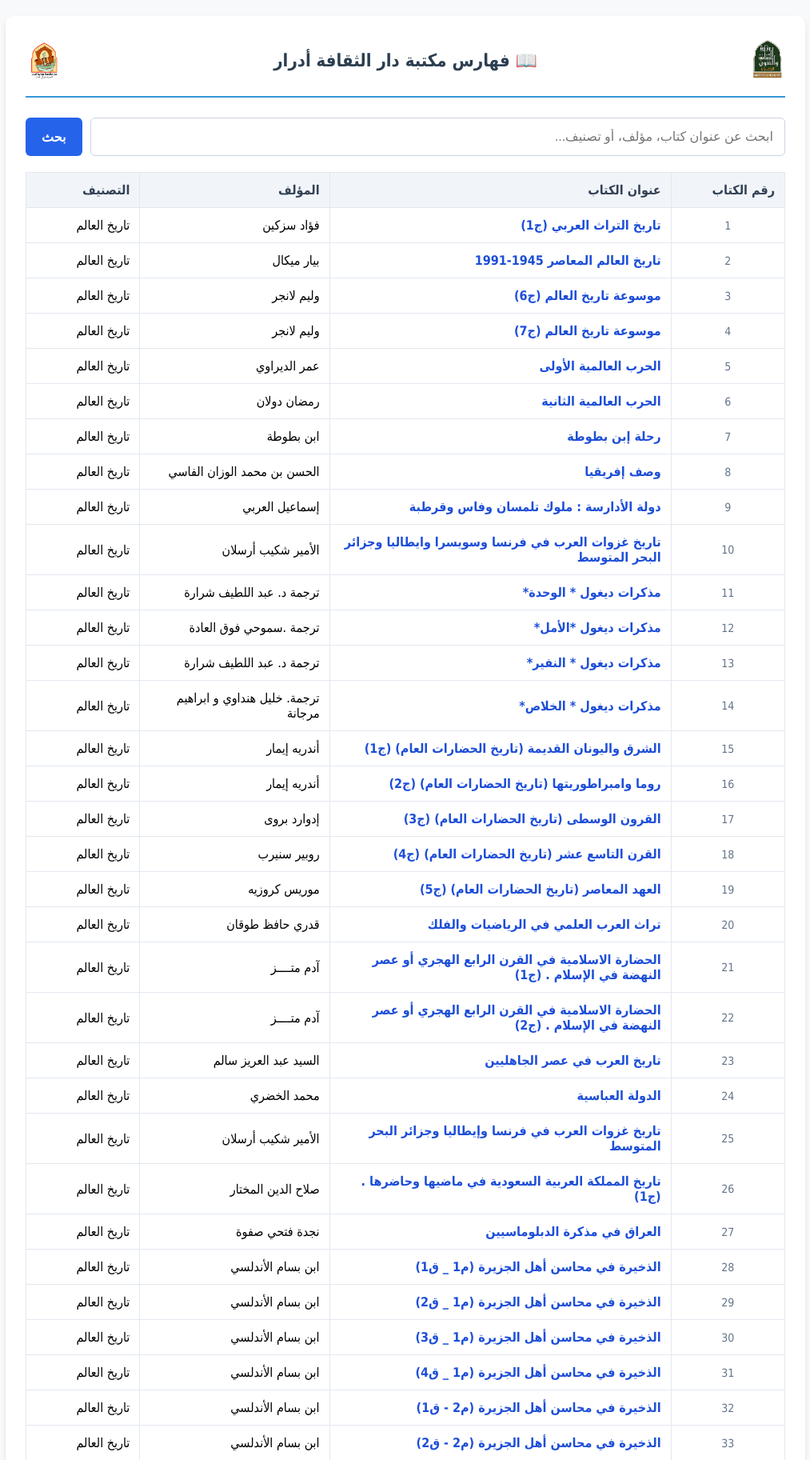
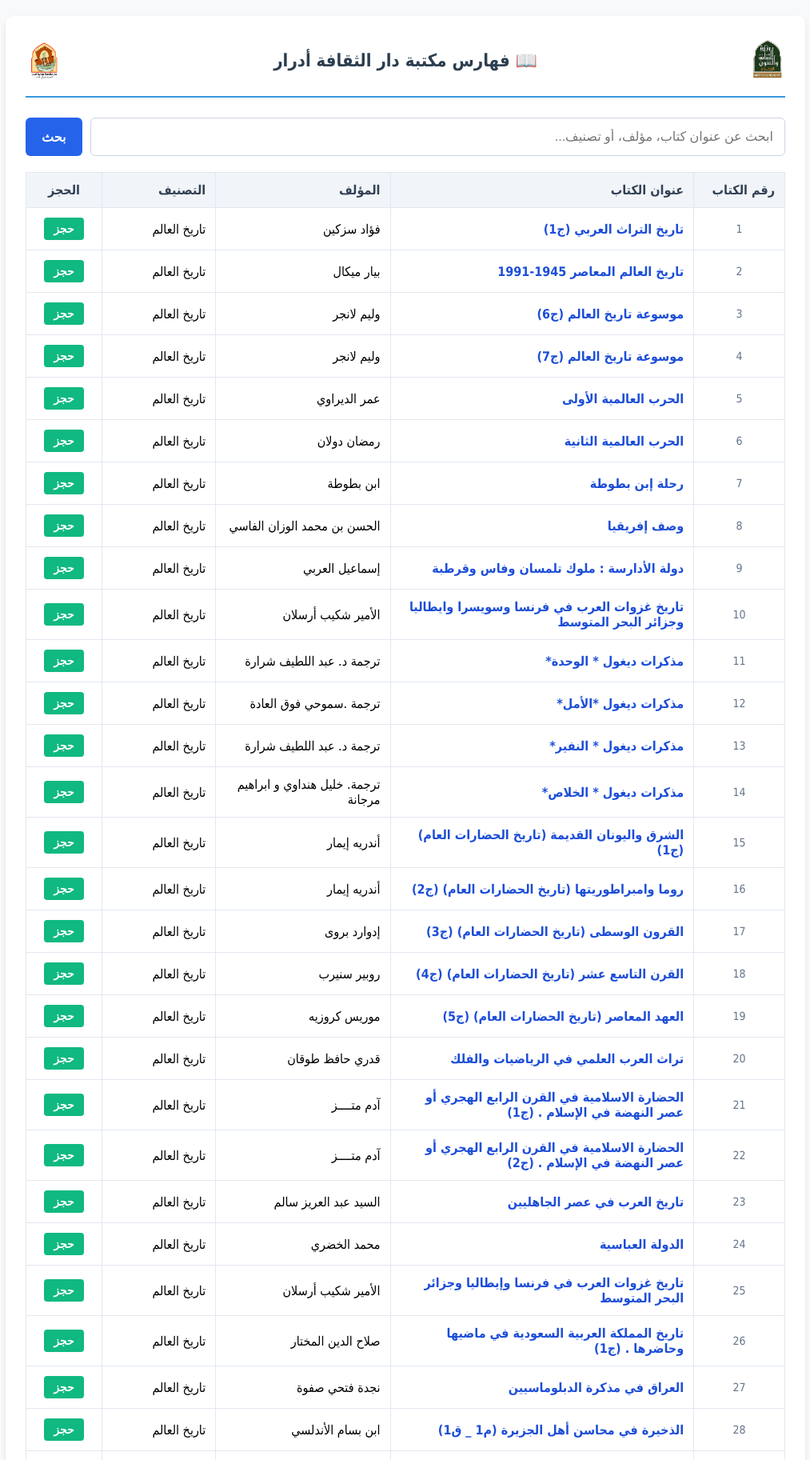
Before and after one commit to fourssan-design/libmca, a FastAPI app: page / in a window 1280 px wide. Shown: the top 1825 px of the page at 80% size, without its empty margins (133-1146 px from the left). Run offline with FastAPI, Linux system fonts and the light colour scheme; data comes from the database, SQL or seed files in the repository.

Commit message:
Refactor HTML structure and update styles

```diff
--- a/templates/index.html
+++ b/templates/index.html
@@ -7,12 +7,12 @@
         body { font-family: Tahoma, sans-serif; background-color: #f8f9fa; margin: 0; padding: 20px; direction: rtl; }
         .container { max-width: 950px; margin: auto; background: white; padding: 25px; border-radius: 10px; box-shadow: 0 4px 6px rgba(0,0,0,0.1); }
 
-        /* ترويسة الصفحة والشعارات مع تحجيم دقيق للصور لمنع ضخامتها */
+        /* ترويسة الصفحة والشعارات */
         .header-section { display: flex; align-items: center; justify-content: space-between; border-bottom: 2px solid #3498db; padding-bottom: 15px; margin-bottom: 25px; }
         .header-section img {
-            height: 60px;       /* ارتفاع ثابت ومناسب للترويسة */
-            width: auto;        /* الحفاظ على تناسق الأبعاد الأصلية */
-            max-width: 120px;   /* منع تمدد الصورة بشكل مبالغ فيه */
+            height: 60px;
+            width: auto;
+            max-width: 120px;
             object-fit: contain;
         }
         .header-title { text-align: center; flex: 1; }
@@ -28,21 +28,21 @@
         th { background-color: #f1f5f9; color: #334155; font-weight: bold; }
         .book-title { font-weight: bold; color: #1d4ed8; font-size: 16px; }
         .book-num { color: #64748b; font-size: 14px; text-align: center; }
+
+        /* زر الحجز في الجدول */
+        .reserve-btn { background-color: #10b981; color: white; border: none; padding: 6px 12px; border-radius: 4px; cursor: pointer; font-size: 14px; font-weight: bold; }
+        .reserve-btn:hover { background-color: #059669; }
     </style>
 </head>
 <body>
     <div class="container">
         <!-- ترويسة تضم الشعارات وعنوان الموقع -->
         <div class="header-section">
-        <!-- الشعار البرتقالي (على اليسار) -->
-        <img src="/static/ministre.png" alt="شعار الوزارة">
-
+            <img src="/static/ministre.png" alt="شعار الوزارة" onerror="this.style.display='none'">
             <div class="header-title">
                 <h1>📖 فهارس مكتبة دار الثقافة أدرار</h1>
             </div>
-
-            <!-- الشعار الأخضر (على اليمين) -->
-            <img src="/static/mca.png" alt="شعار دار الثقافة">
+            <img src="/static/mca.png" alt="شعار دار الثقافة" onerror="this.style.display='none'">
         </div>
 
         <!-- حقل البحث مع زر البحث -->
@@ -55,10 +55,11 @@
         <table id="booksTable">
             <thead>
                 <tr>
-                    <th style="width: 15%;">رقم الكتاب</th>
-                    <th style="width: 45%;">عنوان الكتاب</th>
-                    <th style="width: 25%;">المؤلف</th>
+                    <th style="width: 12%;">رقم الكتاب</th>
+                    <th style="width: 40%;">عنوان الكتاب</th>
+                    <th style="width: 23%;">المؤلف</th>
                     <th style="width: 15%;">التصنيف</th>
+                    <th style="width: 10%; text-align: center;">الحجز</th>
                 </tr>
             </thead>
             <tbody id="booksBody">
@@ -68,6 +69,9 @@
                     <td><span class="book-title">{{ book.title }}</span></td>
                     <td>{{ book.author }}</td>
                     <td>{{ book.category }}</td>
+                    <td style="text-align: center;">
+                        <button class="reserve-btn" onclick="alert('عذراً، خدمة الحجز غير متوفرة حالياً.')">حجز</button>
+                    </td>
                 </tr>
                 {% endfor %}
             </tbody>
@@ -83,7 +87,7 @@
                     let tbody = document.getElementById('booksBody');
                     tbody.innerHTML = '';
                     if(data.length === 0) {
-                        tbody.innerHTML = '<tr><td colspan="4" style="text-align: center; color: #666;">لم يتم العثور على نتائج مطابقة</td></tr>';
+                        tbody.innerHTML = '<tr><td colspan="5" style="text-align: center; color: #666;">لم يتم العثور على نتائج مطابقة</td></tr>';
                         return;
                     }
                     data.forEach(book => {
@@ -93,6 +97,9 @@
                             <td><span class="book-title">${book.title}</span></td>
                             <td>${book.author}</td>
                             <td>${book.category}</td>
+                            <td style="text-align: center;">
+                                <button class="reserve-btn" onclick="alert('عذراً، خدمة الحجز غير متوفرة حالياً.')">حجز</button>
+                            </td>
                         `;
                         tbody.appendChild(tr);
                     });
```
